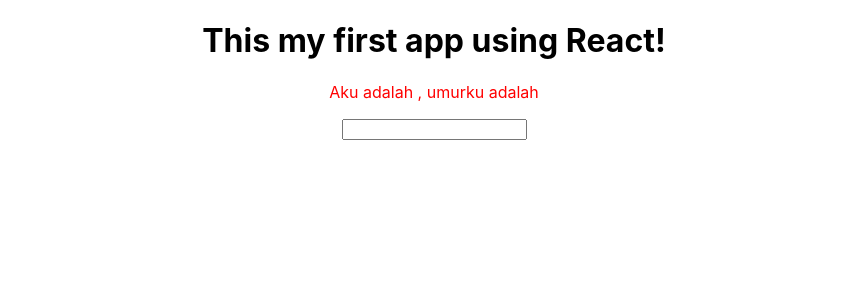
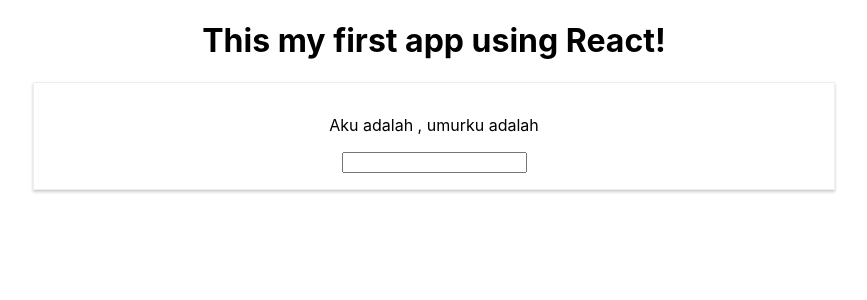
Before and after one commit to gugunm/react-complete-guide, a React (Create React App) app: page / in a window 1280 px wide. Shown: the top 300 px of the page, without its empty margins (206-1073 px from the left). Built offline with nearby package versions, Linux system fonts and the light colour scheme.

Commit message:
Update Person.css

```diff
--- a/src/Person/Person.css
+++ b/src/Person/Person.css
@@ -1,3 +1,9 @@
+/* CSS bisa langsung dipake karena bantuan dari webpack secara otomatis */
 .Person{
-    color: red;
+    width : 60%;
+    margin: 20px auto;
+    border: 1px solid #eee;
+    box-shadow: 0 2px 3px #ccc;
+    padding: 16px;
+    text-align: center;
 }
```
